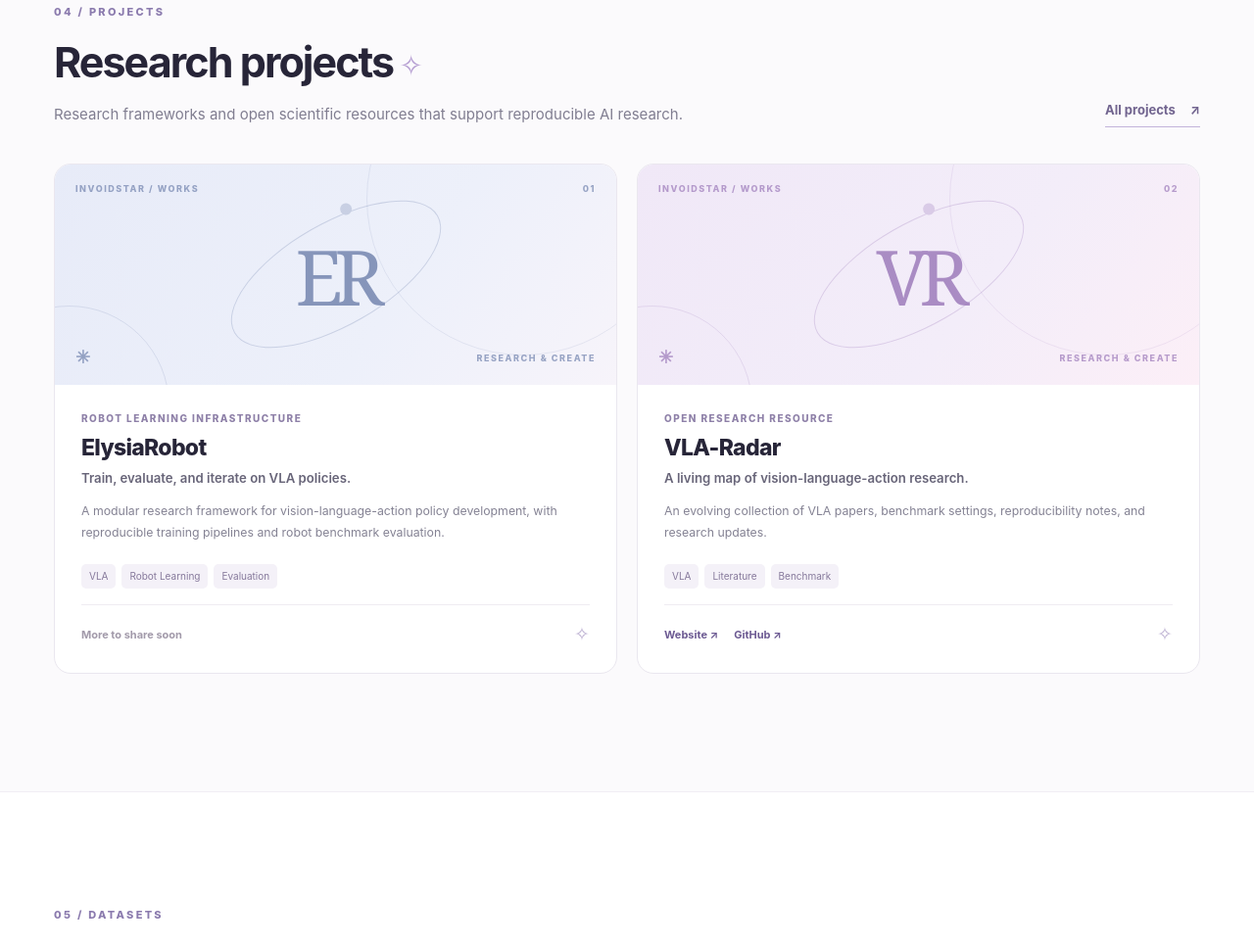
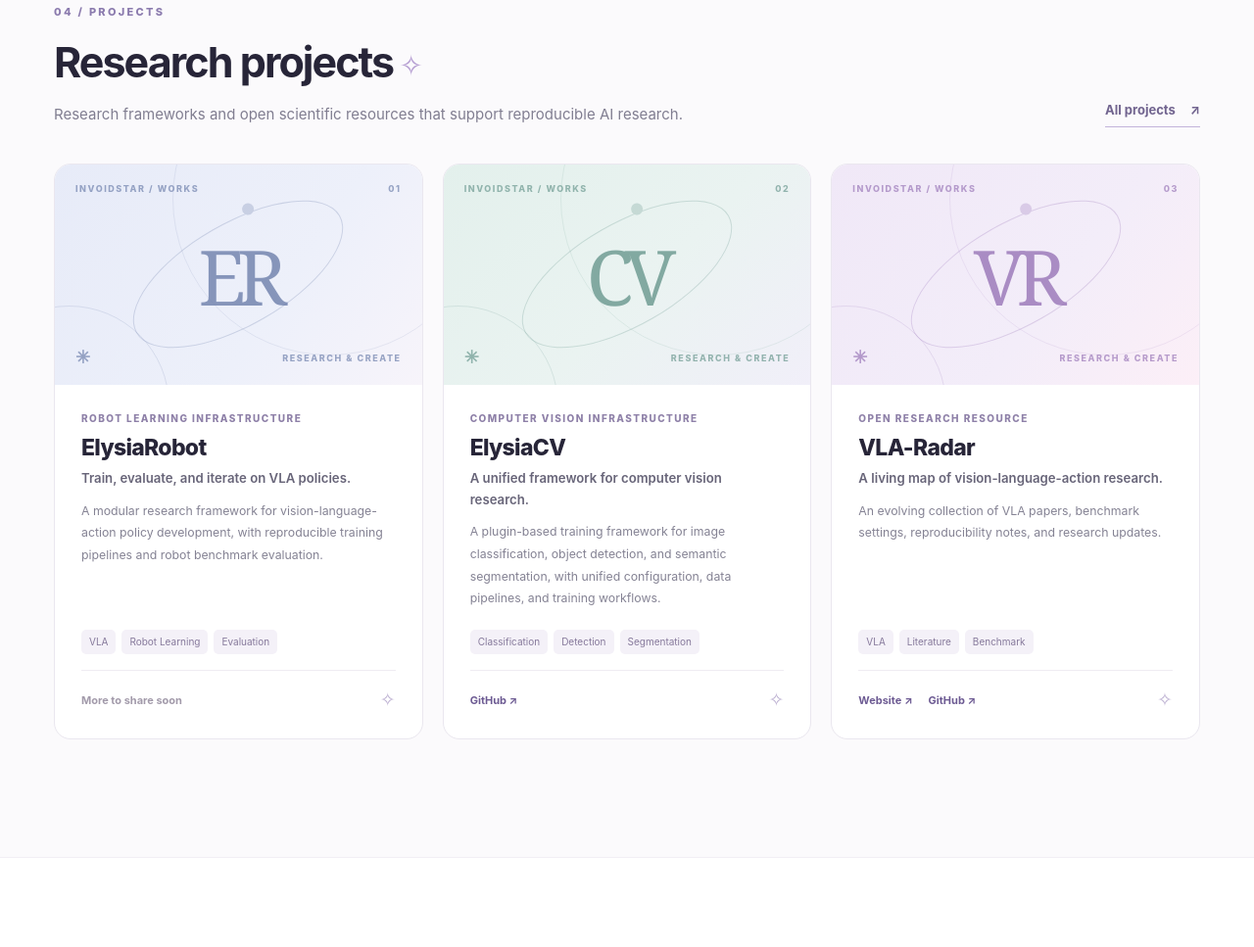
Before and after one commit to invoidstar/invoidstar.github.io, an Astro site: page / in a window 1280 px wide. Shown: the part 3717-4684 px from the top of the page at 98% size. Built offline with nearby package versions, Linux system fonts and the light colour scheme; Astro itself is replaced by a stand-in of ours.

Commit message:
feat: feature ElysiaCV in bilingual research projects

```diff
--- a/src/components/ProjectCard.astro
+++ b/src/components/ProjectCard.astro
@@ -3,12 +3,13 @@ import type { Project } from '../data/content';
 import type { Lang } from '../lib/routes';
 interface Props { item: Project; lang: Lang; }
 const {item, lang} = Astro.props;
-const mark = ({elysia:'ER',radar:'VR'} as Record<string,string>)[item.id] || '✧';
+const mark = ({elysia:'ER',elysiacv:'CV',radar:'VR'} as Record<string,string>)[item.id] || '✧';
+const number = ({elysia:'01',elysiacv:'02',radar:'03'} as Record<string,string>)[item.id] || '—';
 ---
 <article class="project-card">
   <div class={'project-cover project-cover--' + item.id} aria-hidden="true">
     <div class="project-cover-orbit"></div>
-    <div class="project-cover-top"><span>INVOIDSTAR / WORKS</span><span>0{item.id === 'elysia' ? '1' : '2'}</span></div>
+    <div class="project-cover-top"><span>INVOIDSTAR / WORKS</span><span>{number}</span></div>
     <span class="project-cover-mark">{mark}</span>
     <div class="project-cover-bottom"><span>✳</span><span>RESEARCH & CREATE</span></div>
   </div>
--- a/src/data/content.ts
+++ b/src/data/content.ts
@@ -111,6 +111,20 @@ export const projects: Project[] = [
       zh: '模块化视觉语言动作研究框架，专注于可复现的模型训练流程与机器人基准评测。',
     },
     tags: ['VLA', 'Robot Learning', 'Evaluation'], links: [],
+  },
+  {
+    id: 'elysiacv', name: 'ElysiaCV', category: 'research', featured: true,
+    type: {en: 'COMPUTER VISION INFRASTRUCTURE', zh: '计算机视觉训练基础设施'},
+    subtitle: {
+      en: 'A unified framework for computer vision research.',
+      zh: '面向计算机视觉研究的统一训练框架。',
+    },
+    description: {
+      en: 'A plugin-based training framework for image classification, object detection, and semantic segmentation, with unified configuration, data pipelines, and training workflows.',
+      zh: '面向图像分类、目标检测和语义分割的插件化科研框架，统一模型配置、数据处理流程以及模型训练与评测工作流。',
+    },
+    tags: ['Classification', 'Detection', 'Segmentation'],
+    links: [{label: 'GitHub', url: 'https://github.com/invoidstar/ElysiaCV'}],
   },
   {
     id: 'radar', name: 'VLA-Radar', category: 'research', featured: true,
--- a/src/styles/global.css
+++ b/src/styles/global.css
@@ -666,3 +666,17 @@ html[data-theme="dark"] .award-item p{color:#c5bacc}
 @media(prefers-reduced-motion:reduce){
  .theme-toggle{transition:none}
 }
+
+
+/* ElysiaCV: distinct CV research infrastructure cover */
+.project-cover--elysiacv{background:linear-gradient(135deg,#e3f0ec,#eaf3f1 55%,#f1eff9);color:#69978e}
+html[data-theme="dark"] .project-cover--elysiacv{background:linear-gradient(135deg,#243d3a,#273b41 58%,#322f48);color:#9ed0c6}
+
+/* Balanced three-project composition on homepage and projects page */
+.project-grid--research,.project-grid--full{grid-template-columns:repeat(3,minmax(0,1fr))}
+@media(max-width:900px){
+ .project-grid--research,.project-grid--full{grid-template-columns:repeat(2,minmax(0,1fr))}
+}
+@media(max-width:620px){
+ .project-grid--research,.project-grid--full{grid-template-columns:minmax(0,1fr)}
+}
```
Also changed, not shown: scripts/verify.mjs (+5 -2 lines), README.md.
